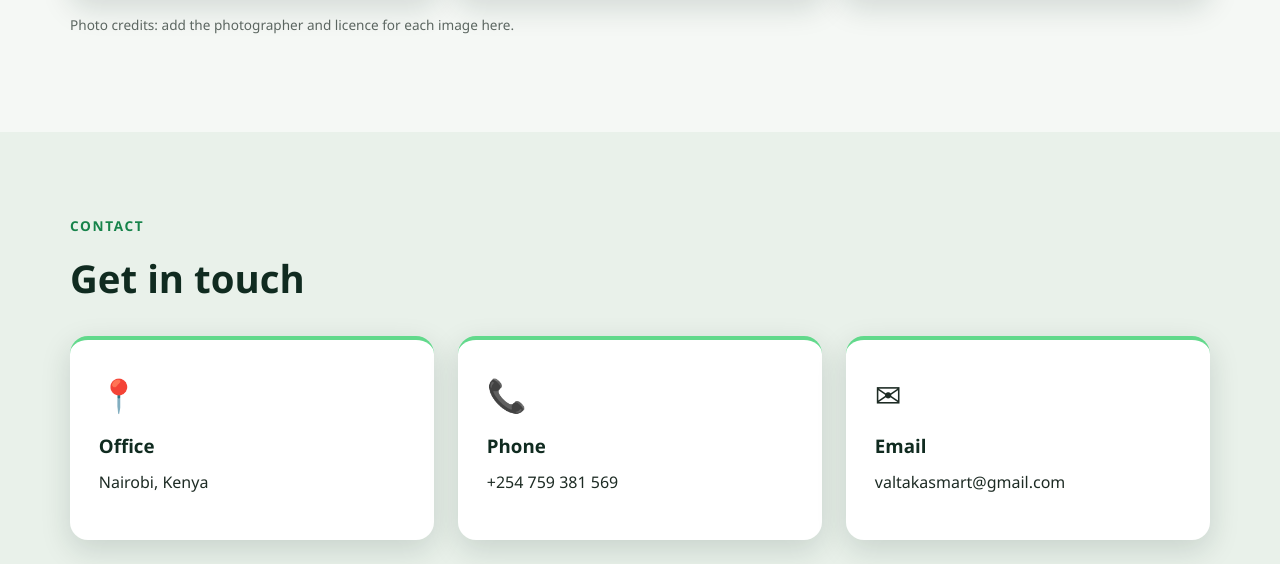
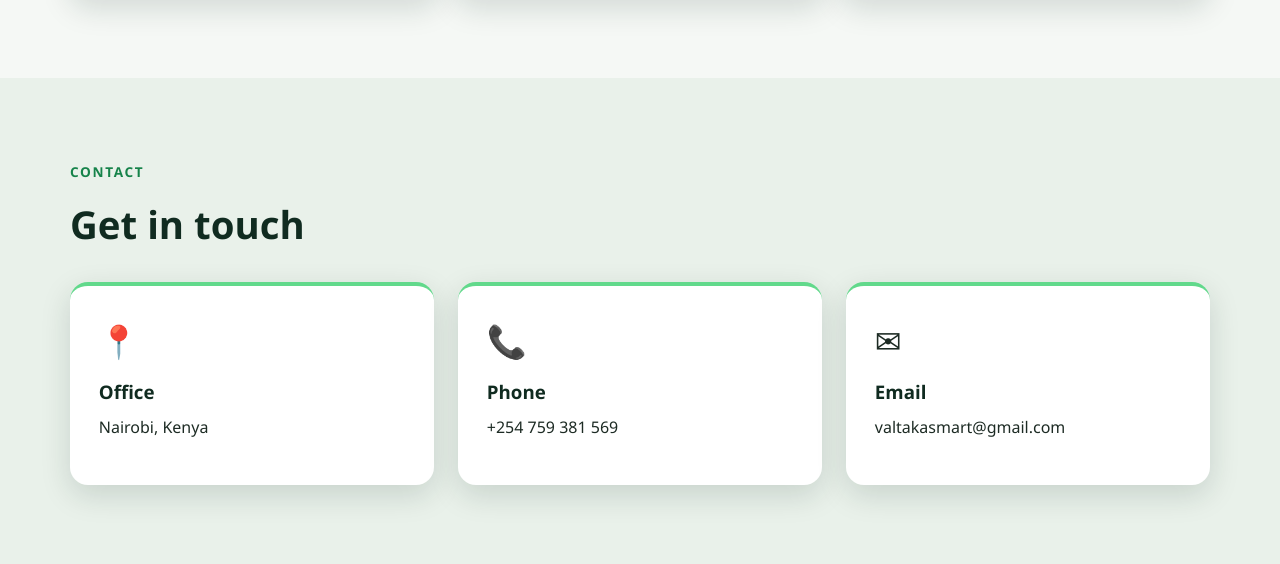
Before and after one commit to valryawino-arch/TakaSmart, a Django app: page / in a window 1280 px wide. Shown: the part 3752-4316 px from the top of the page. Run offline with Django 5.2, Linux system fonts and the light colour scheme.

Commit message:
Deleted a line in home.html

```diff
--- a/myapp/templates/home.html
+++ b/myapp/templates/home.html
@@ -132,7 +132,6 @@
             <div class="photo g5"></div>
             <div class="photo g6"></div>
         </div>
-        <p class="note">Photo credits: add the photographer and licence for each image here.</p>
     </div>
 </section>
 
```
